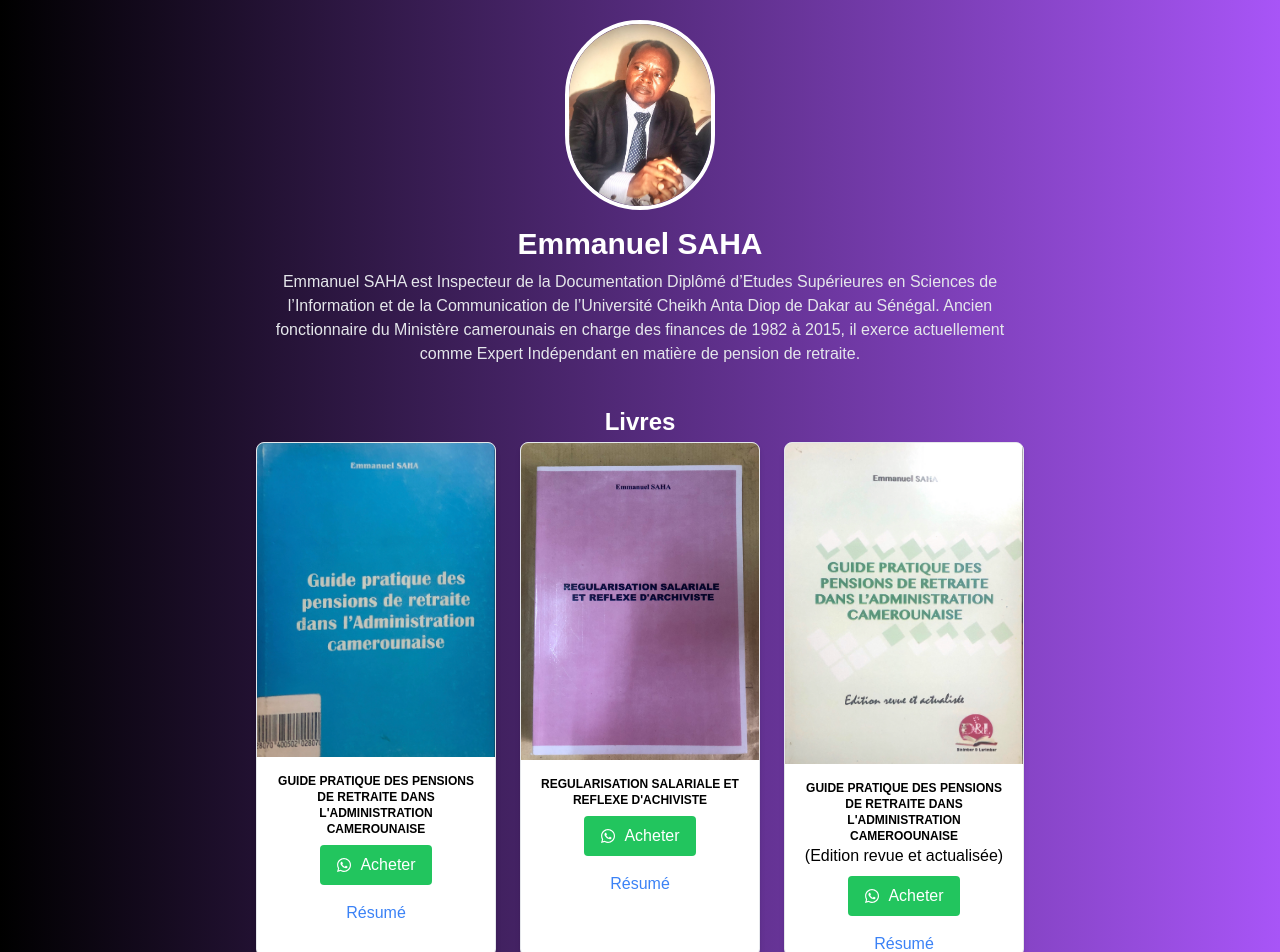
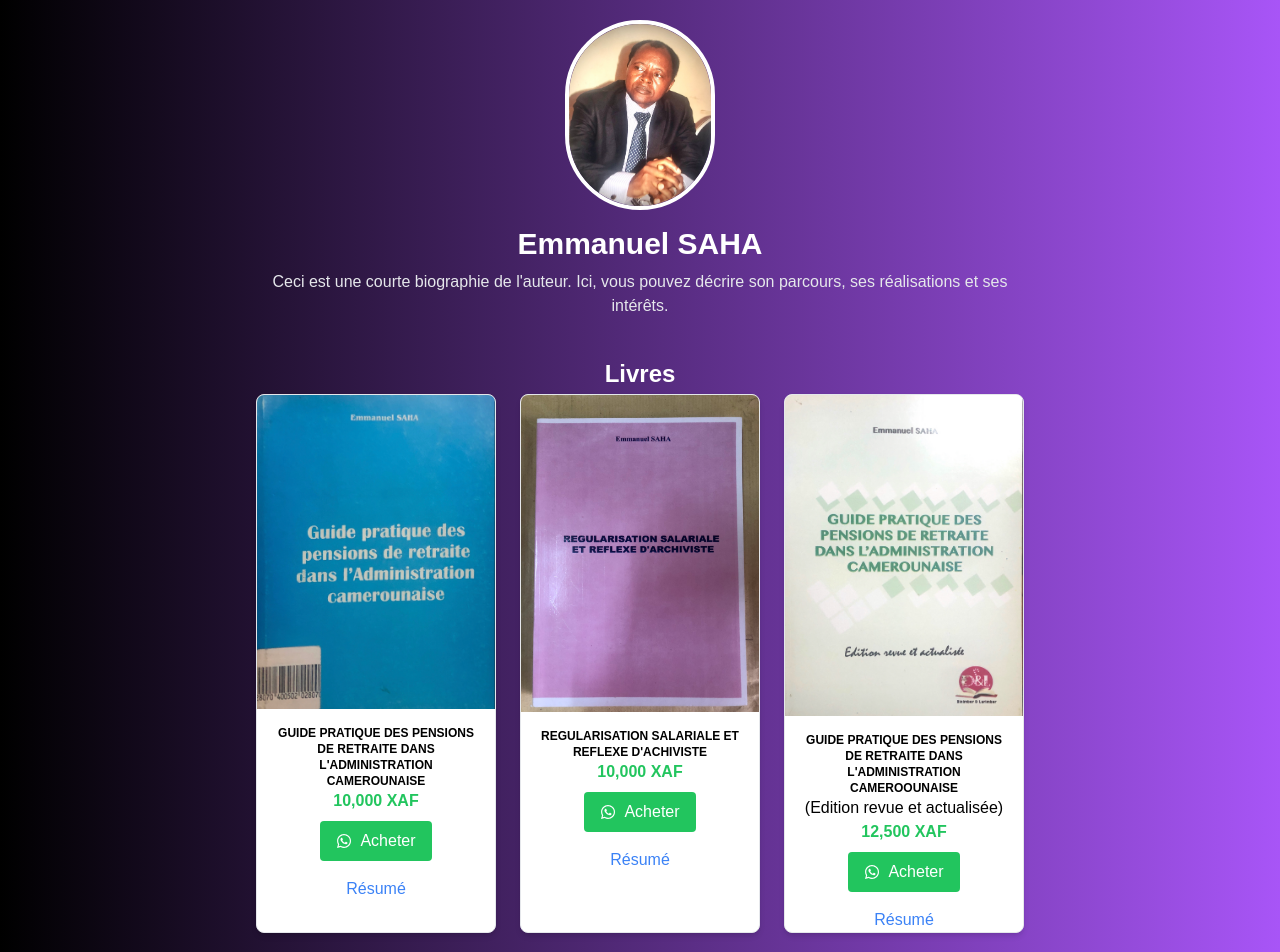
Before and after one commit to jordanjunior22/emmanuelsaha, a Next.js app: page / in a window 1280 px wide. Shown: the top 952 px of the page. Built offline with nearby package versions, Linux system fonts and the light colour scheme.

Commit message:
Update page.js

```diff
--- a/app/page.js
+++ b/app/page.js
@@ -28,7 +28,7 @@ const Home = () => {
     {
       title: `GUIDE PRATIQUE DES PENSIONS DE RETRAITE DANS L'ADMINISTRATION CAMEROUNAISE`,
       image: "/book3.jpg",
-      whatsappLink: "https://wa.me/+237665914045?text=Je suis intéressé par le Livre GUIDE PRATIQUE DES PENSIONS DE RETRAITE DANS L'ADMINISTRATION CAMEROUNAISE",
+      whatsappLink: "https://wa.me/+237665914045?text=Je suis intéressé par le Livre Trois",
       summary: `Motivé par une longue carrière de plus de trois décennies dans l’environnement des Pensions de retraite et des Rentes viagères au sein du Ministère de l’Economie et Finances et du Ministère en charge des Finances, il s’est imposé à notre esprit de laisser le fruit de notre expérience aux jeunes générations à travers un ouvrage intitulé :«Guide Pratique des Pensions de Retraite dans l’Administration camerounaise » paru en 2002.
       Cette édition revue et actualisée l’arrime aux nouvelles directives.
       Elle fait revivre dans sa première partie quelques moments phares du Ministère en charge des Finances.
@@ -36,21 +36,24 @@ const Home = () => {
       - La troisième partie se concentre sur la constitution des droits à pension.
       - La quatrième partie fait revivre à des fins de recherche ou historiques certaines prestations disparues ou en voie de disparition.
       En annexe, sont publiés entre autres les fiches de référence relatives à la vérification des dossiers soumis au visa de la hiérarchie, quelques textes réglementaires, et la procédure en matière de pension de retraite.`,
+      price: '10,000 XAF',
     },
     {
       title: "REGULARISATION SALARIALE ET REFLEXE D'ACHIVISTE",
       image: "/book1.jpg",
-      whatsappLink: "https://wa.me/+237665914045?text=Je suis intéressé par le Livre REGULARISATION SALARIALE ET REFLEXE D'ACHIVISTE",
+      whatsappLink: "https://wa.me/+237665914045?text=Je suis intéressé par le Livre Un",
       summary: `Permettez-moi de vous présenter cette publication de 274 pages, "Régularisation salariale et Réflexe d'Archiviste", parue en octobre 2008. Cette œuvre éclaire de nombreux sujets, notamment les Certificats Administratifs et les États des Sommes Dues, qui sont des techniques utilisées par l'Administration des Finances. Ces méthodes servent soit à recouvrer les fonds dus par les usagers, soit à clarifier leur situation financière en fournissant des éléments de réponse.
       L'ouvrage prodigue également des conseils essentiels concernant le Réflexe d'Archiviste, qui nous permet de nous prémunir contre des événements malheureux tels que les accidents, les incendies ou les catastrophes. En ces circonstances où nous disposons de très peu de temps pour prendre des affaires avant de quitter les lieux, le Réflexe d'Archiviste nous aide à identifier et rassembler l'essentiel de nos documents importants.
       En somme, cette œuvre offre une meilleure compréhension des aspects financiers et administratifs liés à la régularisation salariale, tout en soulignant l'importance du Réflexe d'Archiviste pour protéger nos documents essentiels lors de circonstances critiques.`,
+      price: '10,000 XAF',
     },
     {
       title: `GUIDE PRATIQUE DES PENSIONS DE RETRAITE DANS L'ADMINISTRATION CAMEROOUNAISE`,
       image: "/book2.jpg",
-      whatsappLink: "https://wa.me/+237665914045?text=Je suis intéressé par le Livre GUIDE PRATIQUE DES PENSIONS DE RETRAITE DANS L'ADMINISTRATION CAMEROOUNAISE Edition revue et actualisée",
+      whatsappLink: "https://wa.me/+237665914045?text=Je suis intéressé par le Livre Deux",
       summary: `La première  édition du Guide Pratique des Pensions de retraite dans l'Administration camerounaise reste actuelle: Les notions de pension d'auteurs de droit ou d'ayants droit  à savoir: la pension de retraite, la pension de réversion de veuves, la pension temporaire d'orphelins, les allocations familiales, le capital décès, la retraite par anticipation et les avantages y  afférents, bref, les informations pratiques et les modalités de calcul n'ont pas changé du fait de la non évolution notable  de la législation en la matière.L'édition revue et actualisée nous livre certains secrets dont l'avant goût est ressorti dans la note de l'auteur.`,
-      unique : `(Edition revue et actualisée)`
+      unique : `(Edition revue et actualisée)`,
+      price: '12,500 XAF',
     },
 
   ];
@@ -78,9 +81,7 @@ const Home = () => {
           />
           <h1 className="text-3xl font-bold mt-4">Emmanuel SAHA</h1>
           <p className="text-gray-200 mt-2">
-            Emmanuel SAHA est Inspecteur de la Documentation  Diplômé d’Etudes Supérieures en Sciences de l’Information et de la Communication de l’Université Cheikh Anta Diop de Dakar au Sénégal.
-Ancien fonctionnaire  du Ministère  camerounais en charge des finances de 1982 à 2015, il exerce actuellement comme Expert Indépendant en matière de pension de retraite.
-
+            Ceci est une courte biographie de l'auteur. Ici, vous pouvez décrire son parcours, ses réalisations et ses intérêts.
           </p>
         </div>
         <div>
@@ -98,6 +99,7 @@ Ancien fonctionnaire  du Ministère  camerounais en charge des finances de 1982
                 <div className="p-4">
                   <h3 className="text-lg font-semibold text-black text-xs">{book.title}</h3>
                   <p className='text-black'>{book.unique}</p>
+                  <p className="text-green-500 font-bold">{book.price}</p>
                   <div className='flex flex-col md:flex-row'>
 
                   </div>
```
